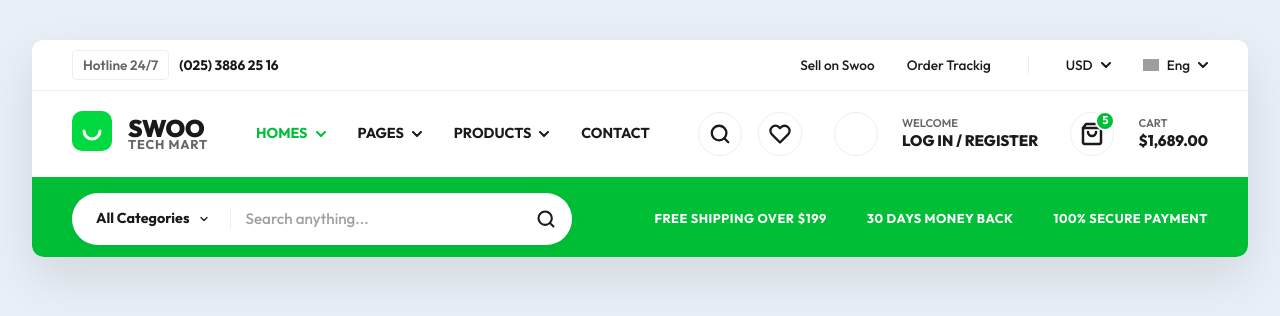
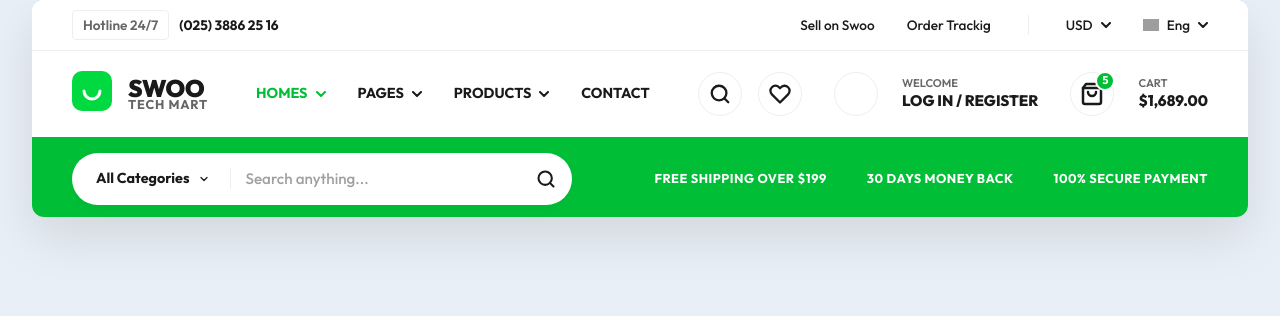
Before and after one commit to nazmulfx/swoo, a React (Vite) app in the folder dashboard/: page / in a window 1280 px wide. Shown: the top 316 px of the page. Built offline with nearby package versions, Linux system fonts and the light colour scheme; grey boxes are pictures that could not be loaded; what frappe-react-sdk would draw is missing.

Commit message:
update: theme color change

```diff
--- a/dashboard/src/index.css
+++ b/dashboard/src/index.css
@@ -8,7 +8,7 @@
 
   --text-main: var(--dark);
   --text-secondary: #666666;
-  --bg-main: var(--white);
+  --bg-main: #e9eff6;
   --border-color: #eeeeee;
 
   --font-family: "Outfit", system-ui, -apple-system, sans-serif;
@@ -37,7 +37,7 @@ body {
   -moz-osx-font-smoothing: grayscale;
   display: flex;
   justify-content: center;
-  padding: 40px 0;
+  /* padding: 5px 0; */
 }
 
 #root {
```
